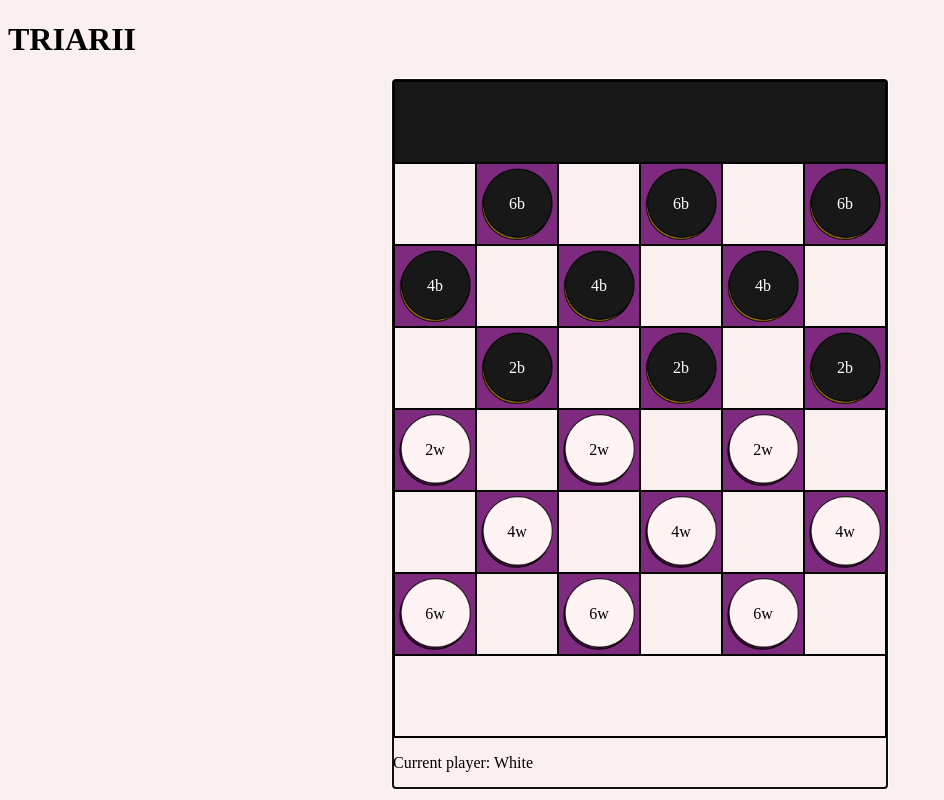
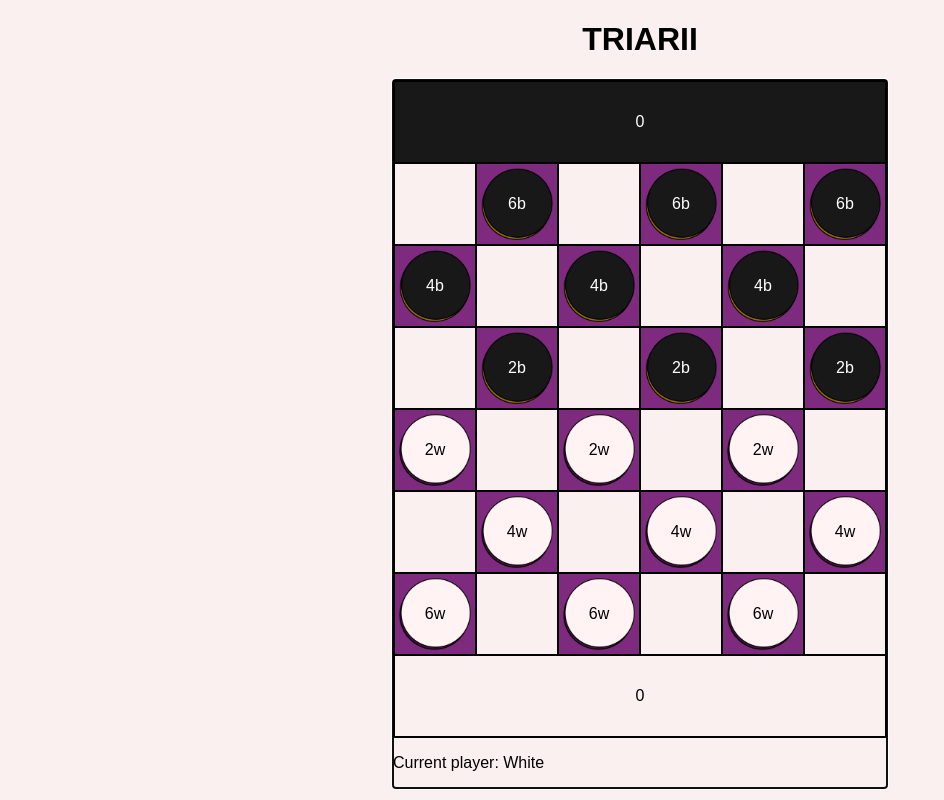
Before and after one commit to rmerzbac/triarii, a React (Create React App) app: page / in a window 1280 px wide. Shown: the whole page, without its empty margins (0-944 px from the left). Built offline with nearby package versions, Linux system fonts and the light colour scheme.

Commit message:
changed hook behavior and added dictionary

```diff
--- a/src/App.css
+++ b/src/App.css
@@ -1,5 +1,11 @@
+* {
+  font-family: "Montserrat",sans-serif;
+}
 body {
   background: #FAF0F0;
+}
+h1 {
+  text-align: center;
 }
 .boardDiv {
   display: flex;
@@ -44,6 +50,7 @@ td.selected {
 .endzone {
   height: 10vh;
   border: 1px solid black;
+  text-align: center;
 }
 .grid {
   z-index: 10;
--- a/src/Board.tsx
+++ b/src/Board.tsx
@@ -5,6 +5,8 @@ import Endzone from "./Endzone";
 
 interface BoardProps {
   board: any;
+  whiteInEndzone: number;
+  blackInEndzone: number;
   onSelect: (row: number, col: number, isClick: boolean) => void;
 }
 
@@ -25,9 +27,9 @@ function createGrid(onSelect: (row: number, col: number, isClick: boolean) => vo
   return table;
 }
 
-function createBoard(board: any, onSelect: (row: number, col: number, isClick: boolean) => void) {
+function createBoard(board: any, whiteInEndzone: number, blackInEndzone: number, onSelect: (row: number, col: number, isClick: boolean) => void) {
   let table = [];
-  table.push(<tr>{<Endzone color={"black"} />}</tr>);
+  table.push(<tr>{<Endzone color={"black"} pieces={whiteInEndzone} />}</tr>);
   // Outer loop to create parent
   for (let i = 0; i < 6; i++) {
     let children = [];
@@ -48,18 +50,18 @@ function createBoard(board: any, onSelect: (row: number, col: number, isClick: b
     // Create the parent and add the children
     table.push(<tr>{children}</tr>);
   }
-  table.push(<tr>{<Endzone color={"white"} />}</tr>);
+  table.push(<tr>{<Endzone color={"white"} pieces={blackInEndzone} />}</tr>);
   return table;
 }
 
-const Board: FC<BoardProps> = ({ board, onSelect }) => {
+const Board: FC<BoardProps> = ({ board, whiteInEndzone, blackInEndzone, onSelect }) => {
   return (
     <div>
       <table className="grid" cellSpacing={0}>
         <tbody>{createGrid(onSelect)}</tbody>
       </table>
       <table cellSpacing={0}>
-        <tbody>{createBoard(board, onSelect)}</tbody>
+        <tbody>{createBoard(board, whiteInEndzone, blackInEndzone, onSelect)}</tbody>
       </table>
     </div>
   );
--- a/src/Endzone.tsx
+++ b/src/Endzone.tsx
@@ -2,6 +2,7 @@ import React, { FC } from "react";
 
 interface EndzoneProps {
   color: string;
+  pieces: number;
 }
 
 const Endzone: FC<EndzoneProps> = (props) => {
@@ -11,8 +12,9 @@ const Endzone: FC<EndzoneProps> = (props) => {
       className="endzone"
       style={{
         "background": props.color === "white" ? "#FAF0F0" : "#181818",
+        "color": props.color === "white" ? "black" : "white"
       }}
-    ></td>
+    >{props.pieces}</td>
   );
 };
 
--- a/src/Game.tsx
+++ b/src/Game.tsx
@@ -3,7 +3,11 @@ import _ from 'lodash';
 import Board from './Board';
 import {makeMove, MakeMoveResponse} from './gameLogic';
 
-let selected: number[] | null;
+interface GameInterface {
+  board: (string | null)[][],
+  whiteInEndzone: number,
+  blackInEndzone: number,
+}
 
 const Game = () => {
   const [history, setHistory] = useState([
@@ -16,30 +20,40 @@ const Game = () => {
         [null, '4w', null, '4w', null, '4w'],
         ['6w', null, '6w', null, '6w', null],
       ],
+      whiteInEndzone: 0,
+      blackInEndzone: 0,
     },
   ]);
 
   function select(row: number, col: number, isClick: boolean) {
     if (isClick && !isFirstAction) return;
-    if (selected && selected[0] !== null && selected[1] !== null) {
-      document.getElementById(selected[0] + "," + selected[1])?.classList.remove("selected");
-    }
-    if (row === -1 || col === -1) {
-      selected = null;
-      return;
-    }
-    selected = [row, col];
-    document.getElementById(selected[0] + "," + selected[1])?.classList.add("selected");
+
+    setSelected(prevSelected => {
+      if (prevSelected && prevSelected[0] !== null && prevSelected[1] !== null) {
+        document.getElementById(prevSelected[0] + "," + prevSelected[1])?.classList.remove("selected");
+      }
+      if (row === -1 || col === -1) {
+        return null;
+      }
+      document.getElementById(row + "," + col)?.classList.add("selected");
+      return [row, col];
+    });
   }
 
+  const BOARD_SIZE = 6; // Number of rows and columns in Triarii
   const DEFAULT_PIECES_REMAINING = 1000; // Arbitrary number larger than the max stack size
+  const [selected, setSelected] = useState<number[] | null>(null);
   const [currentBoard, setCurrentBoard] = useState(history[history.length - 1].board);
-  const [whiteToPlay, setWhiteToPlay] = useState(true);
+  const [currentWhiteInEnzone, setCurrentWhiteInEndzone] = useState(history[history.length - 1].whiteInEndzone);
+  const [currentBlackInEnzone, setCurrentBlackInEndzone] = useState(history[history.length - 1].blackInEndzone);
+  const [isWhiteMoving, setIsWhiteMoving] = useState(true);
   const [piecesRemaining, setPiecesRemaining] = useState(DEFAULT_PIECES_REMAINING);
   const [isFirstAction, setIsFirstAction] = useState(true);
 
   useEffect(() => {
     setCurrentBoard(history[history.length - 1].board);
+    setCurrentWhiteInEndzone(history[history.length - 1].whiteInEndzone);
+    setCurrentBlackInEndzone(history[history.length - 1].blackInEndzone);
   }, [history]);
 
   useEffect(() => {
@@ -50,6 +64,39 @@ const Game = () => {
   const [inputData, setInputData] = useState({value: ""})
   const inputRef = useRef<HTMLInputElement>(null);
   const [selectedDirection, setSelectedDirection] = useState<string | null>(null);
+
+  const [boardDictionary, setBoardDictionary] = useState<Record<string, number>>({});
+
+
+  const updateDictionary = (hashedBoard: string) => {
+    setBoardDictionary(prevBoardDictionary => {
+      if (prevBoardDictionary.hasOwnProperty(hashedBoard)) {
+        return {
+          ...prevBoardDictionary,
+          [hashedBoard]: prevBoardDictionary[hashedBoard] + 1,
+        };
+      } else {
+        return {
+          ...prevBoardDictionary,
+          [hashedBoard]: 1,
+        };
+      }
+    });
+  }
+
+  const convertBoardToString = (boardState: GameInterface): string => {
+    let str = "//";
+    for (let i = 0; i < BOARD_SIZE; i++) {
+      for (let j = 0; j < BOARD_SIZE; j++) {
+        str += boardState.board[i][j] ?? "_";
+        str += "/";
+      }
+      str += "/";
+    }
+    str += "/[" + boardState.whiteInEndzone + "," + boardState.blackInEndzone + "]";
+    console.log(str);
+    return str;
+  }
 
   const handleChange: ChangeEventHandler<HTMLInputElement> = (event) => {
     const target = event.target as HTMLInputElement;
@@ -70,11 +117,25 @@ const Game = () => {
   };
 
   const endTurn = () => {
-    setWhiteToPlay(!whiteToPlay);
+    setIsWhiteMoving(!isWhiteMoving);
     setPiecesRemaining(1000);
     setIsFirstAction(true);
     select(-1, -1, false);
   }
+
+  const endGame = (isWinnerWhite: boolean | null) => {
+    if (isWinnerWhite === null) {
+      alert("Draw");
+    } else if (isWinnerWhite) {
+      alert("White wins!");
+    } else {
+      alert("Black wins!");
+    }
+  }
+
+  useEffect(() => {
+    console.log('Selected:', selected);
+  }, [selected]);
 
   const move = useCallback(
     (movingStackSize: number, dir: string) => {
@@ -103,23 +164,51 @@ const Game = () => {
 
       if (piecesRemaining < movingStackSize) movingStackSize = piecesRemaining;
 
-      const makeMoveResponse = makeMove(movingStackSize, nextBoard[row][col]!, nextBoard[nextRow][nextCol]!, whiteToPlay, isFirstAction);
+      if (nextCol < 0 || nextCol >= BOARD_SIZE) throw new Error("Out of bounds");
+      if (nextRow === BOARD_SIZE && isWhiteMoving) throw new Error("Out of bounds");
+      if (nextRow === -1 && !isWhiteMoving) throw new Error("Out of bounds");
 
-      nextBoard[nextRow][nextCol] = makeMoveResponse.nextSquareCode;
+      let nextSquare = null;
+      if (!(nextRow === BOARD_SIZE && !isWhiteMoving) &&
+        !(nextRow === -1 && isWhiteMoving))
+        nextSquare = nextBoard[nextRow][nextCol];
+
+      const makeMoveResponse = makeMove(movingStackSize, nextBoard[row][col]!, nextSquare ?? "", isWhiteMoving, isFirstAction);
+
+      let endzoneWhite = currentWhiteInEnzone;
+      let endzoneBlack = currentBlackInEnzone;
+      if (nextRow === BOARD_SIZE && !isWhiteMoving) {
+        endzoneBlack += movingStackSize;
+      } else if (nextRow === -1 && isWhiteMoving) {
+        endzoneWhite += movingStackSize;
+      } else {
+        nextBoard[nextRow][nextCol] = makeMoveResponse.nextSquareCode;
+      }
       nextBoard[row][col] = makeMoveResponse.origSquareCode;
+
       const isTurnOver = makeMoveResponse.isTurnOver;
       select(nextRow, nextCol, false);
 
-      setHistory((prevHistory) => [...prevHistory, { board: nextBoard }]);
+      if (endzoneWhite >= 6)
+        endGame(true);
+      if (endzoneBlack >= 6)
+        endGame(false);
+
+      const stringifiedBoard = convertBoardToString({board: nextBoard, whiteInEndzone: endzoneWhite, blackInEndzone: endzoneBlack});
+      updateDictionary(stringifiedBoard);
+
+      if (boardDictionary[stringifiedBoard] >= 3) endGame(null); // Threefold repetition
+
+      setHistory((prevHistory) => [...prevHistory, { board: nextBoard, whiteInEndzone: endzoneWhite, blackInEndzone: endzoneBlack}]);
       console.log('After update (new history will be logged by useEffect):', history);
-      if (isTurnOver || movingStackSize === 1) {
+      if (isTurnOver || movingStackSize - makeMoveResponse.piecesUsedInMove <= 1 || nextRow === BOARD_SIZE || nextRow === -1) {
         endTurn();
       } else {
-        setPiecesRemaining(movingStackSize - 1);
+        setPiecesRemaining(movingStackSize - makeMoveResponse.piecesUsedInMove);
         setIsFirstAction(false);
       }
     },
-    [currentBoard, history, whiteToPlay, piecesRemaining, isFirstAction]
+    [selected, currentBoard, currentWhiteInEnzone, currentBlackInEnzone, history, isWhiteMoving, piecesRemaining, isFirstAction]
   );
 
   const handleInputSubmit = (event: React.KeyboardEvent<HTMLInputElement>) => {
@@ -139,9 +228,7 @@ const Game = () => {
     }
   };
 
-
-
-  const handleKeyDown = (event: KeyboardEvent) => {
+  const handleKeyDown = useCallback((event: KeyboardEvent) => {
     if (event.code === 'Space') {
       event.preventDefault();
       if (piecesRemaining === DEFAULT_PIECES_REMAINING) throw new Error("No move made.");
@@ -169,7 +256,7 @@ const Game = () => {
       showInputBox(selected[0], selected[1]);
       event.preventDefault();
     }
-  };
+  }, [selected]);
 
 
 
@@ -181,7 +268,7 @@ const Game = () => {
       // Clean up the listener when the component is unmounted
       window.removeEventListener('keydown', handleKeyDown);
     };
-  }, [move]);
+  }, [handleKeyDown]);
 
   useEffect(() => {
     if (boardRef.current) {
@@ -196,6 +283,8 @@ const Game = () => {
       <div ref={boardRef} tabIndex={0}>
         <Board
           board={history[history.length - 1].board}
+          whiteInEndzone={currentWhiteInEnzone}
+          blackInEndzone={currentBlackInEnzone}
           onSelect={select} // Pass select function as a prop
         />
         {showInput.visible && (
@@ -209,7 +298,7 @@ const Game = () => {
             onKeyDown={handleInputSubmit}
           />
         )}
-        <p>Current player: {whiteToPlay ? "White" : "Black"}</p>
+        <p>Current player: {isWhiteMoving ? "White" : "Black"}</p>
         <p>{piecesRemaining === DEFAULT_PIECES_REMAINING ? "" : "Pieces remaining: " + piecesRemaining}</p>
       </div>
     </div>
```
Also changed, not shown: src/gameLogic.ts (+11 -7 lines).
